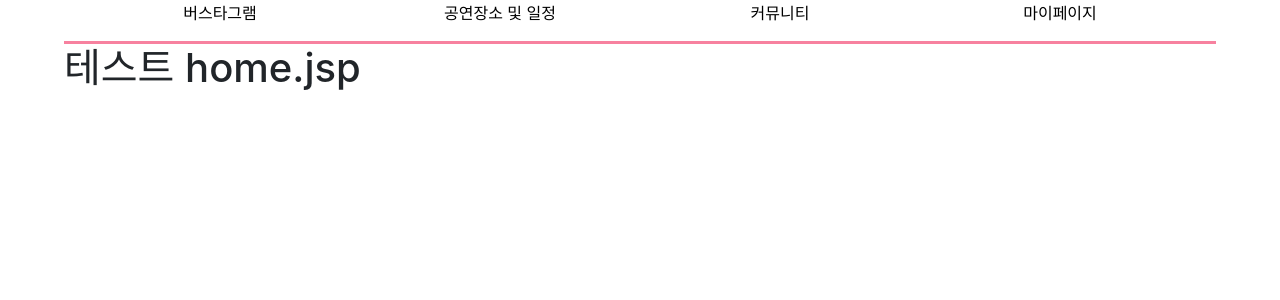
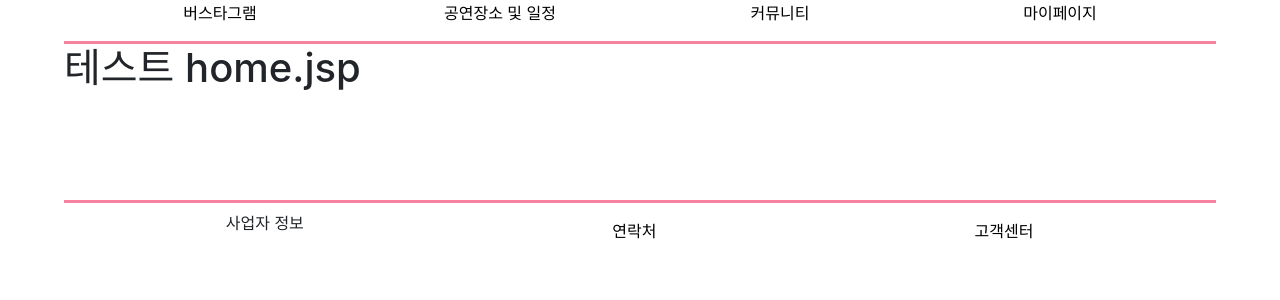
Before and after one commit to wonik-kim/Project_Bustagram, a Java web app: page / in a window 1280 px wide. Shown: the part 165-465 px from the top of the page. Run offline with Spring Boot 4, a stand-in JSP engine, Linux system fonts and the light colour scheme; the project's own start-up code is not run, and a stand-in starts its controllers and pages; some libraries are stand-ins or nearby versions.

Commit message:
common css

```diff
--- a/Bustagram/webapp/WEB-INF/include/bottom.jsp
+++ b/Bustagram/webapp/WEB-INF/include/bottom.jsp
@@ -4,8 +4,43 @@
 <head>
 	<meta charset="UTF-8">
 	<title>Insert title here</title>
+	<meta name="viewport" content="width=device-width, initial-scale=1">
+	<link rel="stylesheet" href="https://maxcdn.bootstrapcdn.com/bootstrap/4.0.0-beta.2/css/bootstrap.min.css">
+	<script src="https://ajax.googleapis.com/ajax/libs/jquery/3.2.1/jquery.min.js"></script>
+	<script src="https://cdnjs.cloudflare.com/ajax/libs/popper.js/1.12.6/umd/popper.min.js"></script>
+	<script src="https://maxcdn.bootstrapcdn.com/bootstrap/4.0.0-beta.2/js/bootstrap.min.js"></script>
+	<style>
+		#divLogo { display:block; float:left; }
+		#formLogin { padding:60px 50px 0 0; display:block; float:right; height:150px; }
+		.wrapTop, nav { clear:both; }
+
+		#tblLogin { font-size:12px; }
+		#tblLogin > tr > td { text-align:center; padding:3px; }
+
+		.navbar-nav { width: 100%; }
+		.navbar-item { width: 33%; text-align:center; }
+		.nav-link { color:black; }
+		.nav-link:hover { color:black; font-weight:bold; }
+
+		input[type=submit] { display:block; width:100%; height:100%; padding:15px 10px; }
+		.aLogin { color:black; }
+		.aLogin:hover { color:black; text-decoration:none; font-weight:bold; }
+	</style>
 </head>
-<body>
-
+<body style="width:90%; margin:0 auto;">
+	<div style="width:90%; height:100px;"></div>
+	<nav class="navbar navbar-expand-sm" style="border-top:3px solid #F7819F;">
+		<ul class="navbar-nav">
+			<li class="navbar-item">
+				사업자 정보
+			</li>
+			<li class="navbar-item">
+				<a class="nav-link" href="#">연락처</a>
+			</li>
+			<li class="navbar-item">
+				<a class="nav-link" href="#">고객센터</a>
+			</li>
+		</ul>
+	</nav>
 </body>
 </html>
```
